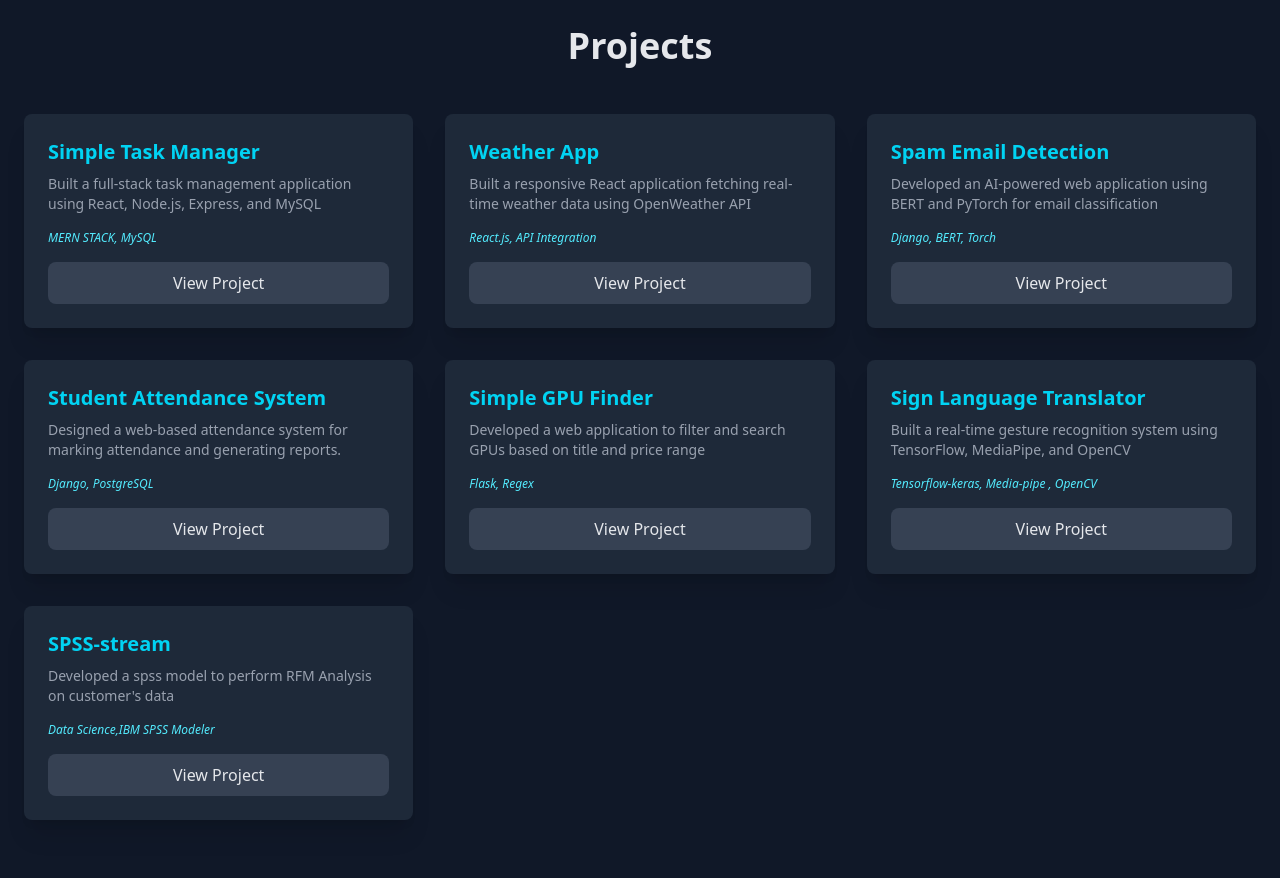
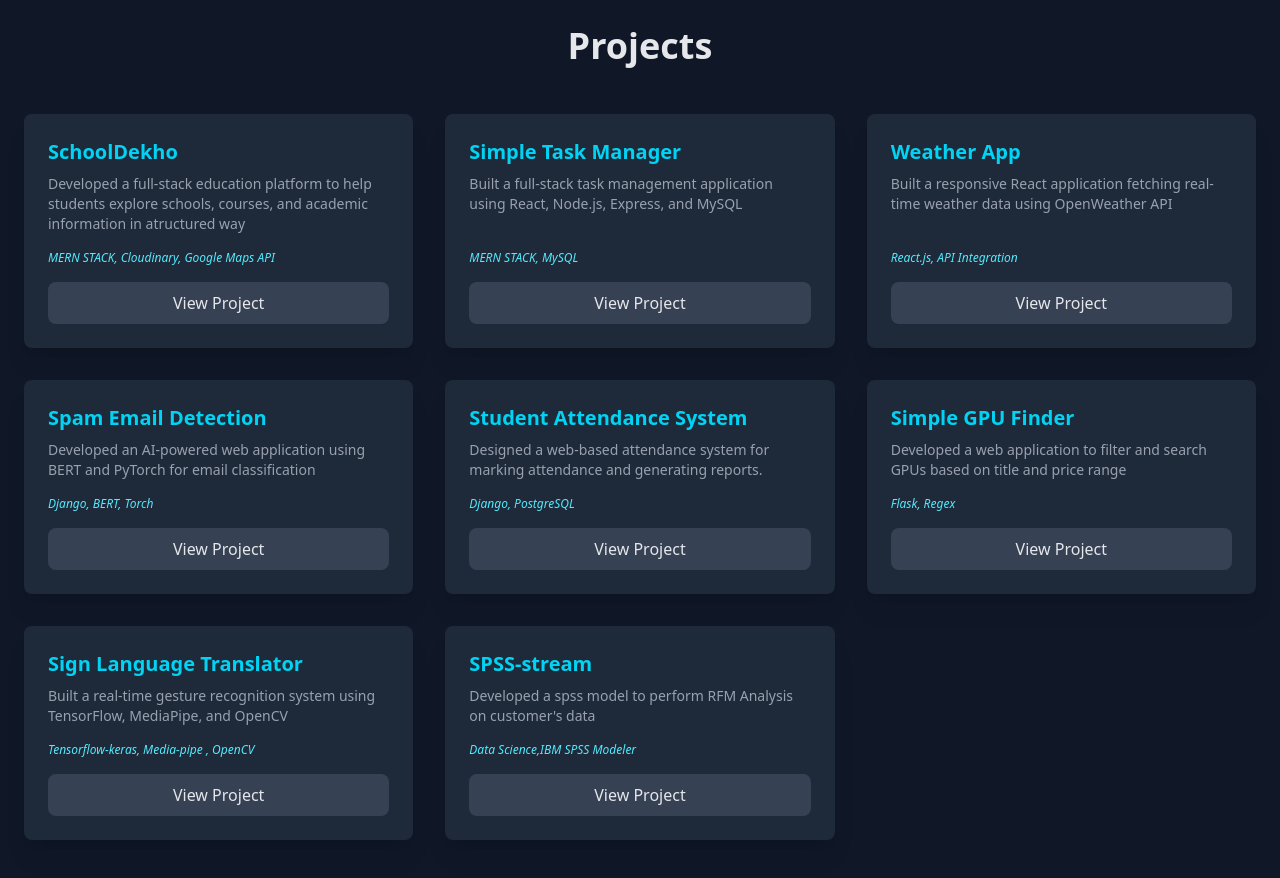
Before and after one commit to Ankit-euphemism/community-portfolio, a React (Vite) app: page / in a window 1280 px wide. Shown: the part 2360-3238 px from the top of the page. Built offline with nearby package versions, Linux system fonts and the light colour scheme.

Commit message:
feat: add new project "SchoolDekho" and update project list in App.jsx

```diff
--- a/src/App.jsx
+++ b/src/App.jsx
@@ -63,6 +63,13 @@ const portfolioData = {
     },
   ],
   projects: [
+    {
+      title: "SchoolDekho",
+      tech: "MERN STACK, Cloudinary, Google Maps API",
+      description:
+        " Developed a full-stack education platform to help students explore schools, courses, and academic information in atructured way",
+      link: "https://github.com/Ankit-euphemism/SchoolDekho",
+    },
     {
       title: "Simple Task Manager",
       tech: "MERN STACK, MySQL",
@@ -537,7 +544,7 @@ export default function App() {
             {portfolioData.contact.email}
           </a>{" "}
           <br />
-          <a className="text-xl text-cyan-400 hover:underline mb-8 inline-block">
+          <a href={`tel:${portfolioData.contact.phone}`} className="text-xl text-cyan-400 hover:underline mb-8 inline-block">
             {portfolioData.contact.phone}
           </a>
           <div className="flex justify-center space-x-6 mb-8">
```
